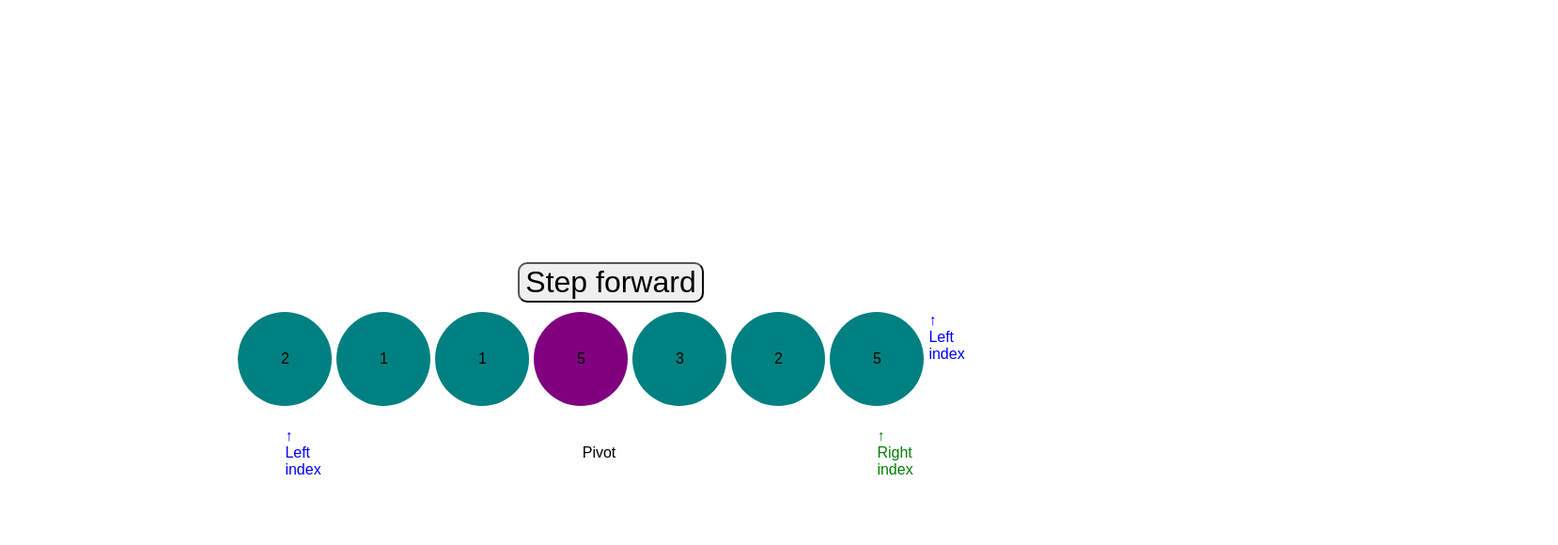
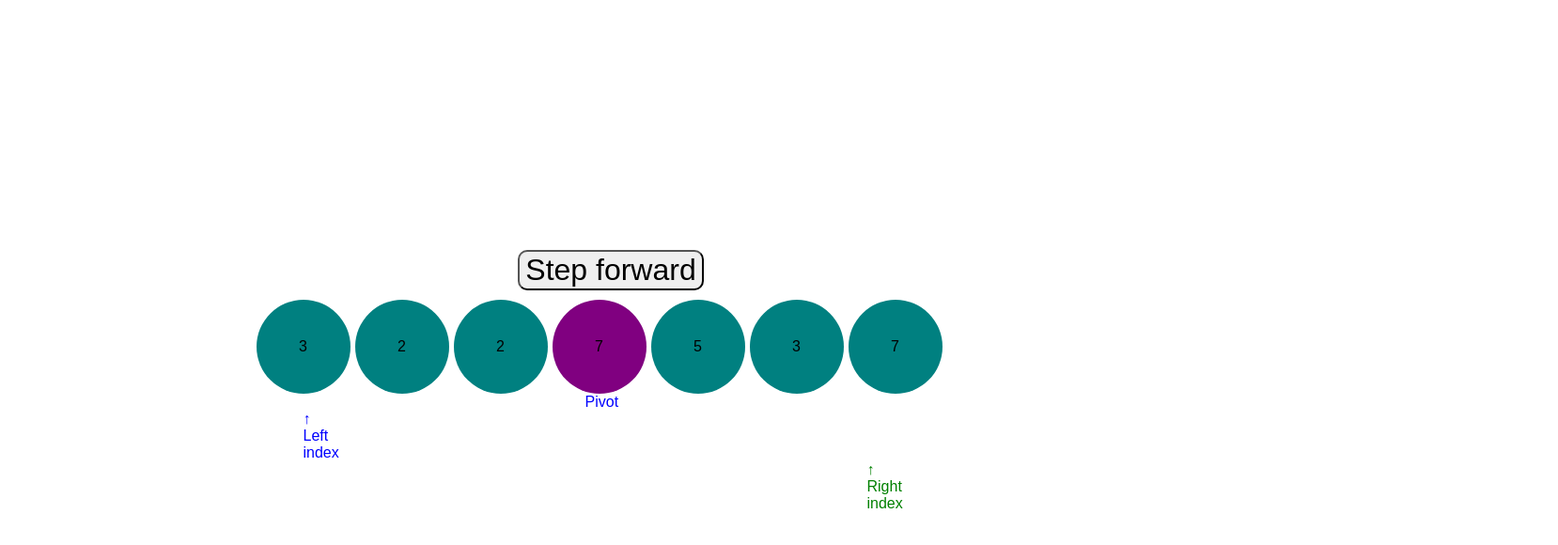
Before and after one commit to kanenathan213/csjs, a React (Create React App) app: page / in a window 1280 px wide. Both pictures are taken after a click on the button "Step forward". Shown: the top 580 px of the page at 94% size, 1658 px wide, since content can reach past the window. Built offline with nearby package versions, Linux system fonts and the light colour scheme.

Commit message:
Indices sliding

```diff
--- a/src/App.js
+++ b/src/App.js
@@ -1,9 +1,9 @@
-import React, { Component } from 'react'
-import quickSort from './quicksort'
-import shuffle from 'lodash/shuffle'
-import EntityList from './components/List'
-import styled from 'styled-components'
-import './App.css'
+import React, {Component} from "react"
+import quickSort from "./quicksort"
+import shuffle from "lodash/shuffle"
+import EntityList from "./components/List"
+import styled from "styled-components"
+import "./App.css"
 
 // https://www.nczonline.net/blog/tag/computer-science/
 
@@ -35,7 +35,7 @@
 const getUnsortedListByLength = len => {
   const res = []
   while (res.length - 1 < len) {
-    res.push(getRandomNumberBetweenXandY(1, len + 1))
+    res.push(getRandomNumberBetweenXandY(1, Math.max(len + 1, 10)))
   }
   return res
 }
@@ -47,12 +47,7 @@
   id: index,
 }))
 
-const transformToDisplayed = originalList => ({
-  leftIndex,
-  rightIndex,
-  pivotIndex,
-  items,
-}) => {
+const transformToDisplayed = originalList => ({leftIndex, rightIndex, pivotIndex, items}) => {
   return items.map((item, index) => ({
     isLeftIndex: leftIndex === index,
     isRightIndex: rightIndex === index,
@@ -63,7 +58,7 @@
 }
 
 const initialState = {
-  quickSortGen: quickSort({ items: UNSORTED_LIST_WITH_ID.slice() }),
+  quickSortGen: quickSort({items: UNSORTED_LIST_WITH_ID.slice()}),
   leftIndex: null,
   rightIndex: null,
   items: transformToDisplayed(UNSORTED_LIST_WITH_ID)({
@@ -84,14 +79,14 @@
     items: newList,
     pivotIndex: null,
   }),
-  quickSortGen: quickSort({ items: newList.slice() }),
+  quickSortGen: quickSort({items: newList.slice()}),
 })
 
 class App extends Component {
   state = initialState
 
   step = () => {
-    const { value, done } = this.state.quickSortGen.next()
+    const {value, done} = this.state.quickSortGen.next()
     const displayedItems = transformToDisplayed(this.state.items)(value)
     return this.setState({
       ...this.state,
@@ -104,7 +99,7 @@
   restart = () => {
     this.setState({
       ...initialState,
-      quickSortGen: quickSort({ items: UNSORTED_LIST_WITH_ID.slice() }),
+      quickSortGen: quickSort({items: UNSORTED_LIST_WITH_ID.slice()}),
     })
   }
 
@@ -128,18 +123,14 @@
   }
 
   render() {
-    const { done, inProgress } = this.state
+    const {done, inProgress} = this.state
     const clickHandler = done ? this.restart : this.step
     return (
       <AppWrapper>
         <div>
           <ButtonWrapper>
-            <StyledButton onClick={clickHandler}>
-              {done ? 'Restart' : 'Step forward'}
-            </StyledButton>
-            {!inProgress && (
-              <StyledButton onClick={this.shuffle}>Shuffle</StyledButton>
-            )}
+            <StyledButton onClick={clickHandler}>{done ? "Restart" : "Step forward"}</StyledButton>
+            {!inProgress && <StyledButton onClick={this.shuffle}>Shuffle</StyledButton>}
             {/* {!inProgress && (
               <StyledButton onClick={this.addItem}>Add item</StyledButton>
             )} */}
--- a/src/components/List.js
+++ b/src/components/List.js
@@ -1,14 +1,19 @@
-import * as React from 'react'
-import Entity from './Item'
-import range from 'lodash/range'
-import FlipMove from 'react-flip-move'
-import { Motion, spring } from 'react-motion'
-import styled from 'styled-components'
-import { UNSORTED_LIST } from '../config'
+import * as React from "react"
+import Entity from "./Item"
+import range from "lodash/range"
+import FlipMove from "react-flip-move"
+import {Motion, spring} from "react-motion"
+import styled from "styled-components"
+import {UNSORTED_LIST} from "../config"
 
 const Container = styled(FlipMove)`
   display: flex;
   justify-content: center;
+  margin: 0 auto;
+  width: 100%;
+`
+
+const MotionContainer = styled.div`
   margin: 0 auto;
   width: 100%;
 `
@@ -26,7 +31,7 @@
 
 class EntityList extends React.Component {
   state = {
-    enterLeaveAnimation: 'accordianVertical',
+    enterLeaveAnimation: "accordianVertical",
   }
 
   renderItems = () => {
@@ -43,13 +48,13 @@
           {entityAtCurrentIndex.isPivot && <div>Pivot</div>}
           <div
             style={{
-              display: 'flex',
-              justifyContent: 'center',
-              flexDirection: 'column',
+              display: "flex",
+              justifyContent: "center",
+              flexDirection: "column",
             }}
           >
             {entityAtCurrentIndex.isLeftIndex && (
-              <div style={{ color: 'blue' }}>
+              <div style={{color: "blue"}}>
                 <div>&uarr;</div>
                 <div>
                   Left<br />index
@@ -57,8 +62,8 @@
               </div>
             )}
             {entityAtCurrentIndex.isRightIndex && (
-              <div style={{ color: 'green' }}>
-                {' '}
+              <div style={{color: "green"}}>
+                {" "}
                 <div>&uarr;</div>
                 <div>
                   Right<br />index
@@ -72,9 +77,11 @@
   }
 
   render() {
-    const { enterLeaveAnimation } = this.state
-    const { entities } = this.props
+    const {enterLeaveAnimation} = this.state
+    const {entities} = this.props
     const leftIndex = entities.findIndex(entity => entity.isLeftIndex)
+    const rightIndex = entities.findIndex(entity => entity.isRightIndex)
+    const pivotIndex = entities.findIndex(entity => entity.isPivot)
 
     return (
       <div>
@@ -88,18 +95,39 @@
           >
             {this.renderItems()}
           </FlipMove>
-          <Motion
-            style={{ x: spring(this.state.open ? `${leftIndex / 100}%` : 0) }}
-          >
+        </Container>
+        <MotionContainer>
+          <Motion style={{x: spring(pivotIndex)}}>
             {(
-              { x }, // children is a callback which should accept the current value of
-            ) => (
+              {x}, // children is a callback which should accept the current value of
+            ) =>
+              x >= 0 && (
                 // `style`
                 <div
                   style={{
-                  color: 'blue',
-                  WebkitTransform: `translate3d(${x}px, 0, 0)`,
-                  transform: `translate3d(${x}px, 0, 0)`,
+                    color: "blue",
+                    WebkitTransform: `translate3d(${x * 100 + 50}px, 0, 0)`,
+                    transform: `translate3d(${x * 100 + 50}px, 0, 0)`,
+                  }}
+                >
+                  <div>Pivot</div>
+                </div>
+              )
+            }
+          </Motion>
+        </MotionContainer>
+        <MotionContainer>
+          <Motion style={{x: spring(leftIndex)}}>
+            {(
+              {x}, // children is a callback which should accept the current value of
+            ) =>
+              x >= 0 && (
+                // `style`
+                <div
+                  style={{
+                    color: "blue",
+                    WebkitTransform: `translate3d(${x * 100 + 50}px, 0, 0)`,
+                    transform: `translate3d(${x * 100 + 50}px, 0, 0)`,
                   }}
                 >
                   <div>&uarr;</div>
@@ -107,10 +135,33 @@
                     Left<br />index
                   </div>
                 </div>
-            )}
+              )
+            }
           </Motion>
-        </Container>
-        <Container>{this.renderAnnotations()}</Container>
+        </MotionContainer>
+        <MotionContainer>
+          <Motion style={{x: spring(rightIndex)}}>
+            {(
+              {x}, // children is a callback which should accept the current value of
+            ) =>
+              x >= 0 && (
+                // `style`
+                <div
+                  style={{
+                    color: "green",
+                    WebkitTransform: `translate3d(${x * 100 + 50}px, 0, 0)`,
+                    transform: `translate3d(${x * 100 + 50}px, 0, 0)`,
+                  }}
+                >
+                  <div>&uarr;</div>
+                  <div>
+                    Right<br />index
+                  </div>
+                </div>
+              )
+            }
+          </Motion>
+        </MotionContainer>
       </div>
     )
   }
```
Lines whose indentation alone changed are shown as unchanged.
